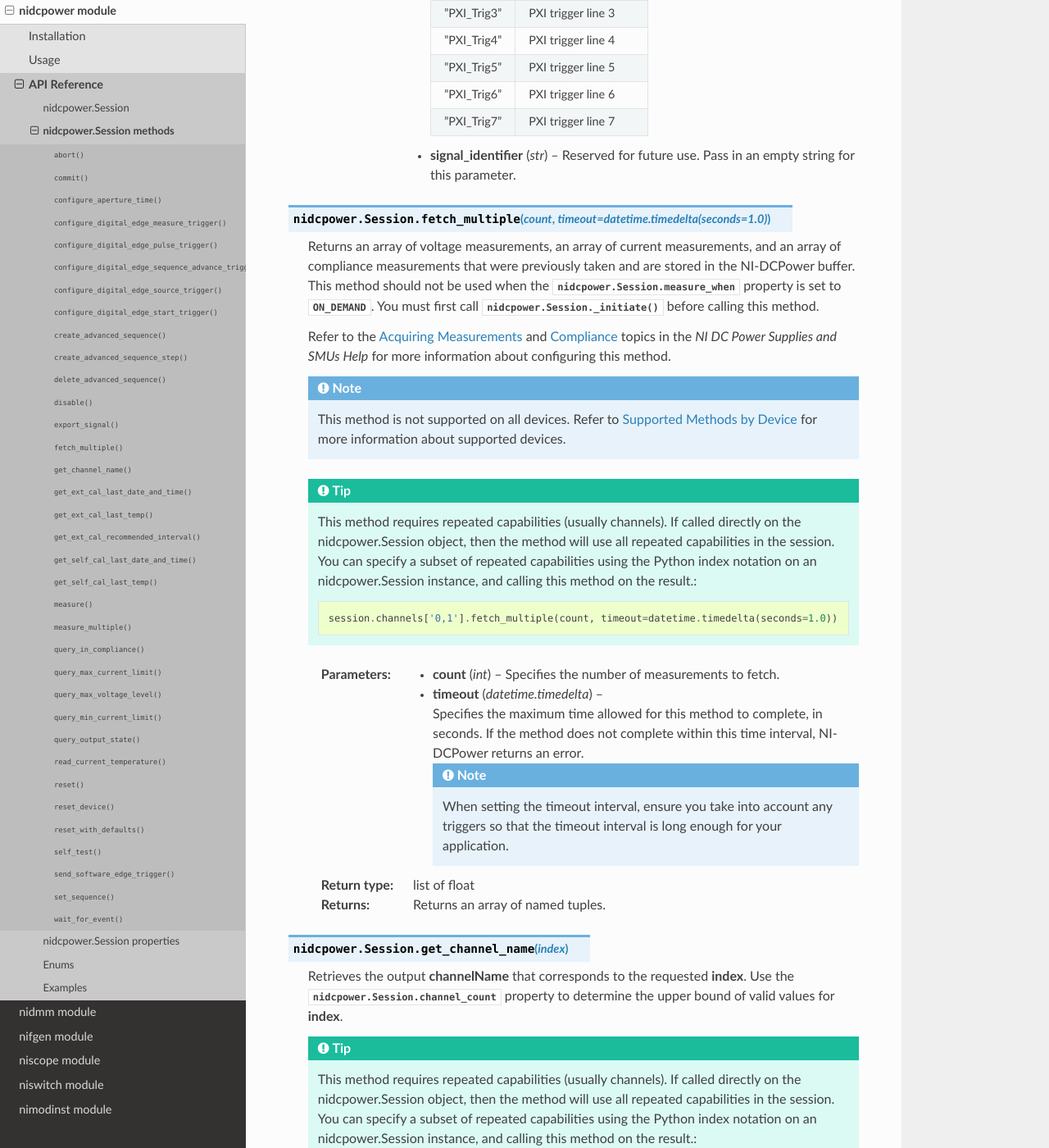
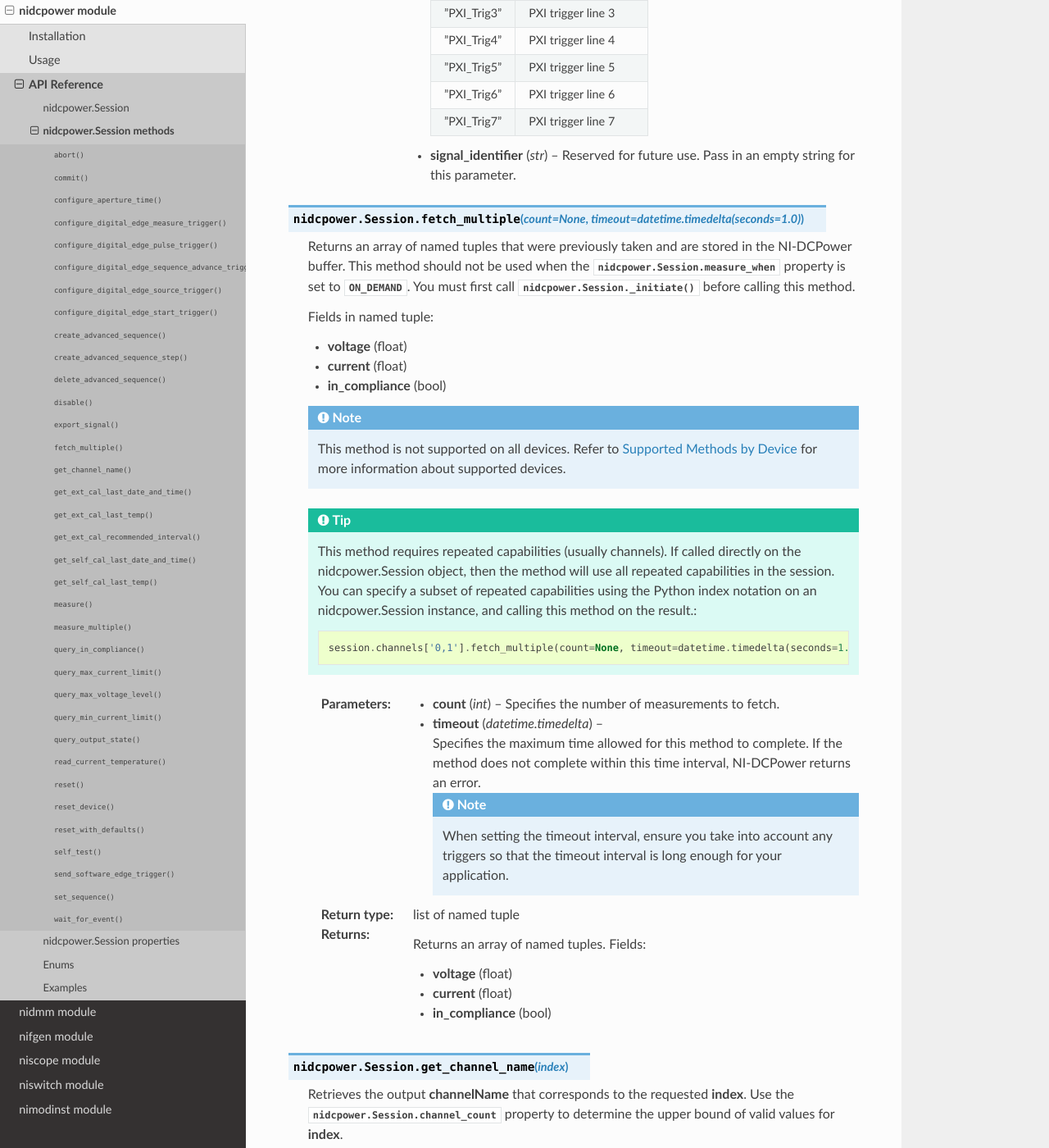
Before and after one commit to ni/nimi-python, a Sphinx documentation site: the page built from docs/nidcpower/functions.rst, in a window 1280 px wide and 1400 px high, scrolled down 10034 px. Shown: the whole window at 82% size. Built offline with Sphinx 7.4.7 and the Read the Docs theme 2.0.0, drawn with Linux system fonts in a browser that asks for light colours.

Commit message:
Update generated files

```diff
--- a/docs/nidcpower/functions.rst
+++ b/docs/nidcpower/functions.rst
@@ -704,20 +704,19 @@ nidcpower.Session methods
 
     :type signal_identifier: str
 
-.. py:method:: fetch_multiple(count, timeout=datetime.timedelta(seconds=1.0))
+.. py:method:: fetch_multiple(count=None, timeout=datetime.timedelta(seconds=1.0))
 
-    Returns an array of voltage measurements, an array of current
-    measurements, and an array of compliance measurements that were
+    Returns an array of named tuples that were
     previously taken and are stored in the NI-DCPower buffer. This method
     should not be used when the :py:data:`nidcpower.Session.measure_when` property is
     set to :py:data:`~nidcpower.MeasureWhen.ON_DEMAND`. You must first call
     :py:meth:`nidcpower.Session._initiate` before calling this method.
 
-    Refer to the `Acquiring
-    Measurements <REPLACE_DRIVER_SPECIFIC_URL_1(acquiringmeasurements)>`__
-    and `Compliance <REPLACE_DRIVER_SPECIFIC_URL_1(compliance)>`__ topics in
-    the *NI DC Power Supplies and SMUs Help* for more information about
-    configuring this method.
+    Fields in named tuple:
+
+    - **voltage** (float)
+    - **current** (float)
+    - **in_compliance** (bool)
 
 
 
@@ -731,7 +730,7 @@ nidcpower.Session methods
 
         .. code:: python
 
-            session.channels['0,1'].fetch_multiple(count, timeout=datetime.timedelta(seconds=1.0))
+            session.channels['0,1'].fetch_multiple(count=None, timeout=datetime.timedelta(seconds=1.0))
 
 
     :param count:
@@ -746,7 +745,7 @@ nidcpower.Session methods
     :param timeout:
 
 
-        Specifies the maximum time allowed for this method to complete, in seconds. If the method does not complete within this time interval, NI-DCPower returns an error.
+        Specifies the maximum time allowed for this method to complete. If the method does not complete within this time interval, NI-DCPower returns an error.
 
 
 
@@ -755,11 +754,15 @@ nidcpower.Session methods
 
     :type timeout: datetime.timedelta
 
-    :rtype: list of float
+    :rtype: list of named tuple
     :return:
 
 
-            Returns an array of named tuples.
+            Returns an array of named tuples. Fields:
+
+            - **voltage** (float)
+            - **current** (float)
+            - **in_compliance** (bool)
 
 
 
```
Also changed, not shown: 1 other file.
